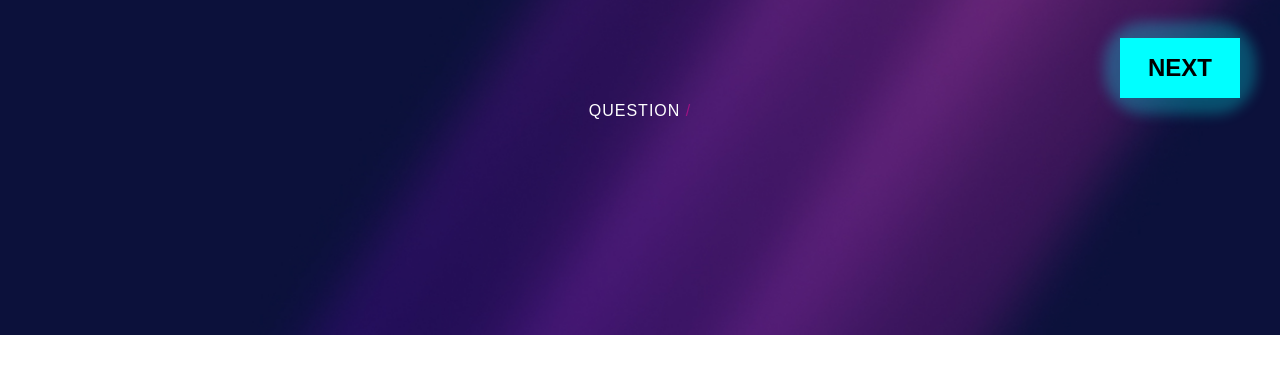
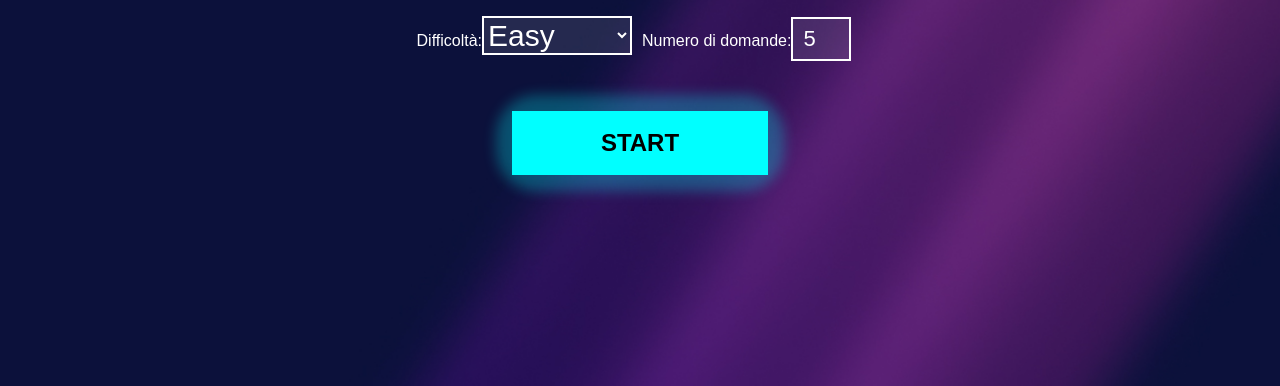
Before and after one commit to Luigi9665/BUILDWEEK-Benchmark, a plain HTML site: page question.html in a window 1280 px wide. Shown: the part 414-800 px from the top of the page. Drawn offline with Linux system fonts and the light colour scheme; no server answers.

Commit message:
add style e ja per modulo scelta diff e numero domande

```diff
--- a/assets/css/style.css
+++ b/assets/css/style.css
@@ -11,7 +11,7 @@ body {
   background-image: url("../img/bg.jpg");
   background-repeat: no-repeat;
   background-size: cover;
-  background-position: center;
+  /* background-position: center; */
   color: #fff;
 }
 
@@ -115,6 +115,64 @@ input[type="checkbox"] {
 
 /* Question page */
 
+.hidden {
+  display: none;
+}
+
+label {
+  margin-left: 10px;
+}
+
+select {
+  width: 150px;
+  font-size: 30px;
+  color: inherit;
+  background: rgba(255, 255, 255, 0.1);
+  border: 2px solid;
+}
+
+option {
+  background-color: #0c113b;
+}
+
+input {
+  padding-left: 10px;
+  width: 60px;
+  font-size: 22px;
+  color: inherit;
+  background: rgba(255, 255, 255, 0.1);
+  border: 2px solid;
+}
+
+.btnStart {
+  margin-top: 50px;
+}
+
+.btn-general-2 {
+  font-size: 1.5rem;
+  font-weight: 600;
+  text-transform: uppercase;
+  width: 16rem;
+  height: 4rem;
+  background-color: #00ffff;
+  color: #000;
+  border: none;
+  cursor: pointer;
+  position: relative;
+}
+
+.btn-general-2::before {
+  content: "";
+  position: absolute;
+  top: 0;
+  left: 0;
+  width: 100%;
+  height: 100%;
+  border-radius: 25px;
+  /* box-shadow: 0 0 10px 15px rgba(0,255,255, 0.25); */
+  box-shadow: 0 0 13px 16px rgba(0, 255, 255, 0.27);
+}
+
 .header-question {
   max-width: 1200px;
   margin-inline: auto;
@@ -133,10 +191,15 @@ input[type="checkbox"] {
   line-height: 30px;
 }
 
-.question h1 {
+.question h1,
+.question h2 {
   font-size: 50px;
   font-weight: 500;
   line-height: 60px;
+}
+
+.question h2 {
+  margin-bottom: 30px;
 }
 
 .answers {
@@ -402,7 +465,7 @@ input[type="checkbox"] {
   color: #00ffff;
 }
 
-.star-color{
+.star-color {
   color: #00ffff;
 }
 
@@ -461,7 +524,6 @@ input[type="text"]:focus {
   box-shadow: none;
 }
 
-
 /* prova css per commenti */
 .comments-section {
   margin-top: 40px;
--- a/assets/js/question.js
+++ b/assets/js/question.js
@@ -4,10 +4,10 @@ let questions = [];
 let totalTime = 30; // secondi totali
 let interval;
 let remaining = totalTime; //secondi che dovranno diminuire
-let difficulty = "easy";
-let amount = 8;
+let difficulty;
+let amount = 0;
 let category = 18; // computer science / coding
-let url = `https://opentdb.com/api.php?amount=${amount}&category=${category}&difficulty=${difficulty}`;
+let url;
 const divQuestion = document.querySelector(".question");
 const divAnswers = document.querySelector(".answers");
 const btnNext = document.querySelector(".btn-general");
@@ -35,7 +35,7 @@ const generateQuestion = (data) => {
   if (questionNumber >= questions.length) {
     localStorage.setItem("score", globalScore);
     localStorage.setItem("numberQuestion", questionNumber);
-    window.location.href = "results.html";
+    // window.location.href = "results.html";                                             DA RIATTIVARE
     return;
   }
   const allAnswers = randomizeAnswers(data);
@@ -77,6 +77,8 @@ const normalize = (str) => {
 // controllo risposta corretta
 const checkCorrectAnswer = (questions) => {
   const btnCheck = document.querySelector("#check");
+  // se btnCheck non esiste, esci subito
+  if (!btnCheck) return;
   const comparate = btnCheck.innerHTML;
   const allBtn = divAnswers.querySelectorAll("button");
   for (let i = 0; i < allBtn.length; i++) {
@@ -138,9 +140,84 @@ const startTimer = () => {
   }, 1000);
 };
 
+//divisione in funzioni per il module
+
+//label scelta difficoltà
+const createLabelDifficulty = () => {
+  const labelDifficulty = document.createElement("label");
+  labelDifficulty.innerText = "Difficoltà:";
+  const select = document.createElement("select");
+  select.id = "difficulty";
+  const lvlDiff = ["Easy", "Medium", "Hard"];
+  for (let i = 0; i < lvlDiff.length; i++) {
+    const element = lvlDiff[i];
+    const option = document.createElement("option");
+    option.innerText = element;
+    select.appendChild(option);
+  }
+  labelDifficulty.appendChild(select);
+  divModule.appendChild(labelDifficulty);
+};
+
+//label scelta numero domanda
+const createLabelAmount = () => {
+  const labelAmount = document.createElement("label");
+  labelAmount.innerText = "Numero di domande:";
+  const input = document.createElement("input");
+  input.id = "numQuestion";
+  input.setAttribute("type", "number");
+  input.setAttribute("min", "1");
+  input.setAttribute("max", "20");
+  input.setAttribute("value", "5");
+  labelAmount.appendChild(input);
+  divModule.appendChild(labelAmount);
+};
+
+//creazione button avvio e gestione del button
+//eliminazione del div + modifica classi
+const deleteModClass = () => {
+  divModule.remove();
+  const main = document.querySelector("main.container");
+  main.classList.remove("hidden");
+};
+
+const createBtnStart = () => {
+  const divButtonStart = document.createElement("div");
+  divButtonStart.classList.add("btnStart");
+  const btnStart = document.createElement("button");
+  btnStart.classList.add("btn-general-2");
+  btnStart.innerText = "START";
+  btnStart.addEventListener("click", () => {
+    const select = document.getElementById("difficulty");
+    const input = document.getElementById("numQuestion");
+    difficulty = select.value.toLocaleLowerCase();
+    amount = input.value;
+    url = `https://opentdb.com/api.php?amount=${amount}&category=${category}&difficulty=${difficulty}`;
+    deleteModClass();
+    startFetch();
+  });
+  divButtonStart.appendChild(btnStart);
+  divModule.appendChild(divButtonStart);
+};
+
+//module scelta difficoltà e numero domande
+const divModule = document.createElement("div");
+divModule.classList.add("container", "question");
+divModule.id = "divModule";
+window.addEventListener("DOMContentLoaded", () => {
+  const header = document.querySelector(".header-question");
+  const h2 = document.createElement("h2");
+  h2.innerText = "Configura il benchmark:";
+  divModule.appendChild(h2);
+  createLabelDifficulty();
+  createLabelAmount();
+  createBtnStart();
+  header.after(divModule);
+});
+
 //utilizzare il fetch per estrapolare le domande dall'url
 // avvio del fetch per estrapolare le domande
-
+const startFetch = () => {
   fetch(url)
     .then((response) => response.json())
     .then((data) => {
@@ -150,7 +227,7 @@ fetch(url)
       startTimer();
     })
     .catch((error) => console.error("Errore nel fetch:", error));
-
+};
 //async/await
 //   async function loadQuestions() {
 //   try {
@@ -164,7 +241,3 @@ fetch(url)
 //     console.error("Errore nel fetch:", error);
 //   }
 // }
-
-// let difficulty = prompt("Quale difficoltà vuoi? (easy, medium, hard)");
-// controllare quante domande effettivamente esistono ed impostare un limite massimo
-// let amount = parseInt(prompt("Quante domande vuoi?"));
--- a/question.html
+++ b/question.html
@@ -22,7 +22,7 @@
         </div>
       </div>
     </header>
-    <main class="container">
+    <main id="main" class="container hidden">
       <div class="question">
         <!-- simulo la creazione del titolo della domanda -->
         <h1></h1>
```
Lines whose indentation alone changed are shown as unchanged.
